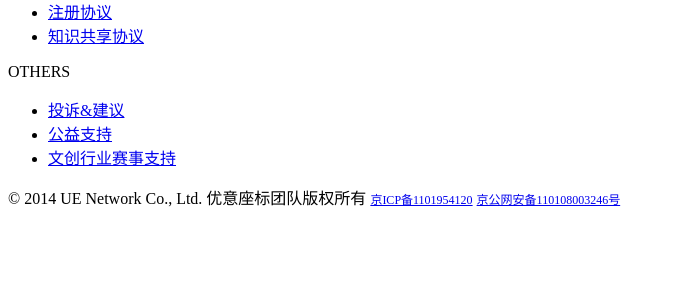
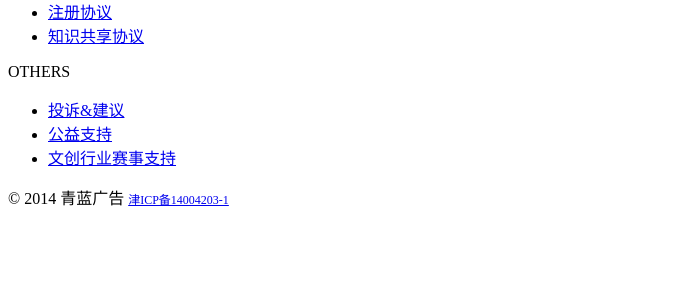
Before and after one commit to justdoit0823/ueue-server, a Python web app: template template/modules/main_footer.html in a window 1280 px wide. Shown: the part 383-683 px from the top of the page, without its empty margins (0-675 px from the left). Run offline with Jinja, Linux system fonts and the light colour scheme; the template is opened without the code that fills it, so the values that code supplies are empty.

Commit message:
change footer

```diff
--- a/template/modules/main_footer.html
+++ b/template/modules/main_footer.html
@@ -70,9 +70,8 @@
 	<div class="wp yz-ftline">
 		<div>
 			<div class="wp1000">
-				<span>© 2014 UE Network Co., Ltd. 优意座标团队版权所有</span>
-				<a href="http://e.weibo.com/youyizuobiao" target="_blank" style="font-size:12px">京ICP备1101954120</a>
-				<a href="http://e.weibo.com/youyizuobiao" target="_blank" style="font-size:12px">京公网安备110108003246号</a>
+				<span>© 2014 青蓝广告</span>
+				<a href="http://e.weibo.com/youyizuobiao" target="_blank" style="font-size:12px">津ICP备14004203-1</a>
 			</div>
 		</div>
 	</div>
```
